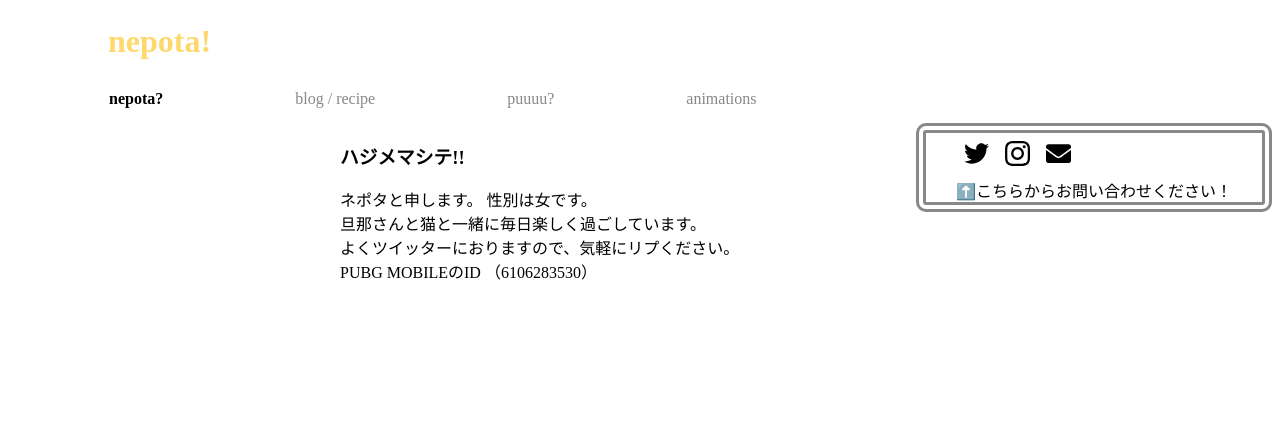
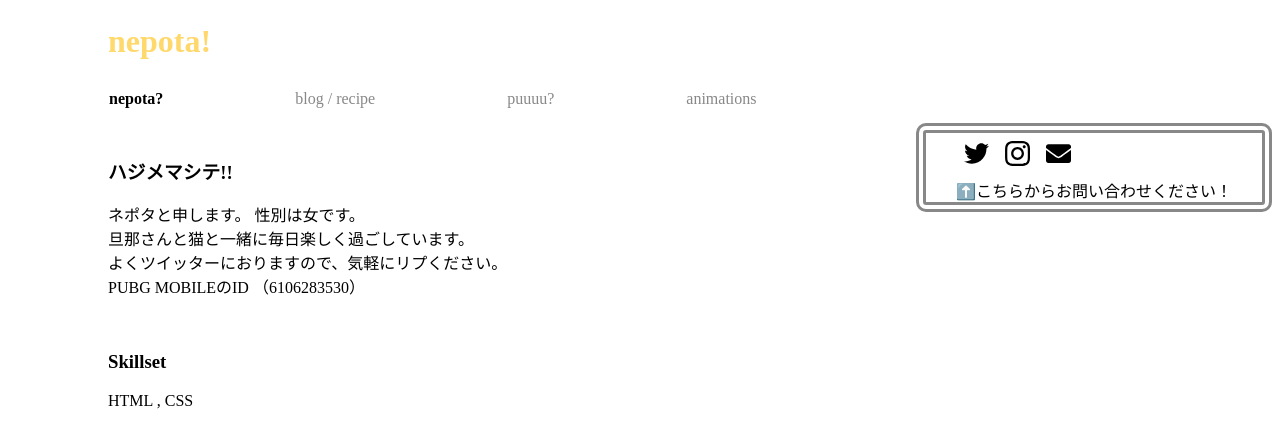
Before and after one commit to aya-nitta/nepotaya, a Next.js app: page / in a window 1280 px wide. Shown: the top 446 px of the page. Built offline with nearby package versions, Linux system fonts and the light colour scheme.

Commit message:
refactor(src/pages): paddingをそれぞれ修正しました

```diff
--- a/src/pages/blog/index.tsx
+++ b/src/pages/blog/index.tsx
@@ -43,7 +43,7 @@ const Component: React.FC<Props> = props => (
 
 const StyledComponent = styled(Component)`
   color: black;
-  margin: 0 auto;
+  padding: 15px 100px;
   width: 600px;
   * > a {
     color: #888;
--- a/src/pages/index.tsx
+++ b/src/pages/index.tsx
@@ -18,19 +18,21 @@ const Component: React.FC<Props> = props => (
       <br />
       よくツイッターにおりますので、気軽にリプください。
       <br />
-      PUBG MOBILEのID （6106283530）{' '}
+      PUBG MOBILEのID （6106283530）
     </p>
     <br />
-    {/* <h3>Skillset</h3>
-    <p>html,css</p> */}
+    <h3>Skillset</h3>
+    <p>
+      HTML , CSS
+      <br />
+    </p>
   </div>
 )
 // (4) Style層
 const StyledComponent = styled(Component)`
-  margin: 0 auto;
   width: 600px;
   color: black;
-
+  padding: 15px 100px;
   /* ブロック、インラインブロックの違いに注意 */
 `
 // (5) Container層
--- a/src/pages/puuuu.tsx
+++ b/src/pages/puuuu.tsx
@@ -10,7 +10,8 @@ type Props = { className: string } & ContainerProps
 const Component: React.FC<Props> = props => (
   <div className={props.className}>
     <p>
-      一緒に暮らしているノルウェーフォレストキャットのプータローです。 <br />
+      一緒に暮らしているノルウェーフォレストキャットのプータローです。
+      <br />
       通称ぷーち。 性別は男です。
       <br />
       生まれは2019年8月15日。
@@ -26,8 +27,8 @@ const Component: React.FC<Props> = props => (
 // (4) Style層
 const StyledComponent = styled(Component)`
   color: black;
-  margin: 0 auto;
   width: 600px;
+  padding: 15px 100px;
   > .putaro {
     /* positionは、relativeで範囲を決めてabsoluteで動かそう！ */
     position: relative;
```
